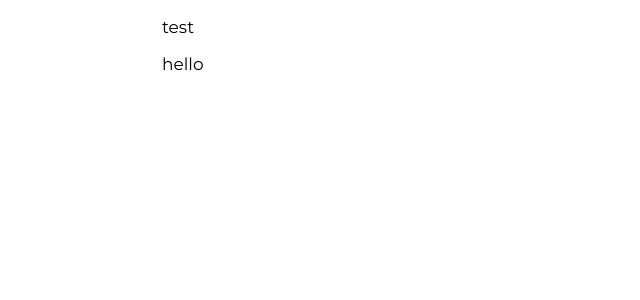
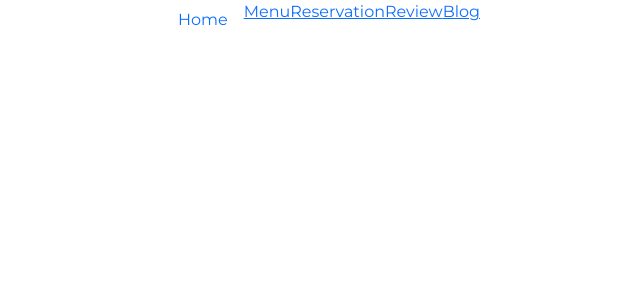
Before and after one commit to 27ManishaPatel/meal-sharing, a React app: page / in a window 1280 px wide. Shown: the top 300 px of the page, without its empty margins (222-862 px from the left). Built offline with nearby package versions, Linux system fonts and the light colour scheme.

Commit message:
created  routes

```diff
--- a/src/client/App.js
+++ b/src/client/App.js
@@ -1,22 +1,28 @@
+
+
 import React from "react";
-import { BrowserRouter as Router, Route, Switch } from "react-router-dom";
+import { BrowserRouter as Router, Route, Routes } from "react-router-dom";
 import TestComponent from "./components/TestComponent/TestComponent";
+import Home from "./Home";
+//import Navbar from "./Navbar";
+import Menu from './Menu';
+import Reservation from "./Reservation";
+import Review from "./Review";
+import Blog from "./Blog";
 
 function App() {
   return (
-    <Router>
-      <Route exact path="/">
-        <p>test</p>
-        <p>hello</p>
-      </Route>
-      <Route exact path="/lol">
-        <p>lol</p>
-      </Route>
-      <Route exact path="/test-component">
-        <TestComponent></TestComponent>
-      </Route>
-    </Router>
+    <div>
+      <Routes>
+      <Route  exact path="/" element={<Home /> } />
+      <Route  exact path="Menu" element={<Menu /> } />
+      <Route  exact path="Reservation" element={<Reservation /> } />
+      <Route  exact path="Review" element={<Review /> } />
+      <Route  exact path="Blog" element={<Blog /> } />
+      </Routes>
+
+    </div>
+
   );
 }
-
 export default App;
--- /dev/null
+++ b/src/client/Blog.js
@@ -0,0 +1,7 @@
+import React from 'react';
+
+export default function Blog (){
+    return(
+        <p>Blog</p>
+    )
+}
--- /dev/null
+++ b/src/client/Home.js
@@ -0,0 +1,29 @@
+import React from "react";
+//import logo from './assets/images/meal'
+import 'bootstrap/dist/css/bootstrap.min.css';
+import { Outlet, Link } from "react-router-dom";
+
+export default function Home() {
+    return (
+        <div className="mealName">
+            <header>
+                <nav>
+                    <ul className="nav">
+                        <li className="nav-item"><Link className="nav-link active" to="/">Home</Link></li>
+                        <li className="nav-item"><Link to="/Menu">Menu</Link></li>
+                        <li className="nav-item"><Link to="/Reservation">Reservation</Link></li>
+                        <li className="nav-item"><Link to="/Review">Review</Link></li>
+                        <li className="nav-item"><Link to="/Blog">Blog</Link></li>
+                    </ul>
+                </nav>
+                <Outlet />
+            </header>
+            <main>
+
+            </main>
+            <footer>
+
+            </footer>
+        </div>
+    );
+}
--- /dev/null
+++ b/src/client/Menu.js
@@ -0,0 +1,7 @@
+import React from 'react';
+
+export default function Menu (){
+    return(
+        <p>Menu</p>
+    )
+}
--- /dev/null
+++ b/src/client/Navbar.js
@@ -0,0 +1,56 @@
+import React from 'react';
+import 'bootstrap/dist/css/bootstrap.min.css';
+
+export default function Navbar() {
+    return(
+        <div>
+            <div>
+      <nav className="navbar navbar-dark navbar-expand bg-primary fixed-top">
+        <div className="container">
+          <button
+            className="navbar-toggler"
+            type="button"
+            data-toggle="collapse"
+            data-target="#Navbar"
+          >
+            <span className="navbar-toggler-icon"></span>
+          </button>
+          <a className="navbar-brand" href="#">
+            MealSharingApp
+          </a>
+          <div className="collapse navbar-collapse" id="Navbar">
+            <ul className="navbar-nav mr-auto">
+              <li className="nav-item">
+                <a className="nav-link" href=".Home">
+                  <span className="fa fa-info"></span>Home
+                </a>
+              </li>
+              <li className="nav-item">
+                <a className="nav-link" href="./meal-display">
+                  <span className="fa fa-info fa-lg"></span>Meal
+                </a>
+              </li>
+              <li className="nav-item">
+                <a className="nav-link" href="reservation">
+                  <span className="fa fa-address-card fa-lg"></span>
+                  ViewReservation
+                </a>
+              </li>
+              <li className="nav-item">
+                <a className="nav-link" href="give-reviews">
+                  <span className="fa fa-address-card fa-lg"></span>GiveReview
+                </a>
+              </li>
+              <li className="nav-item">
+                <a className="nav-link" href="./contact">
+                  <span className="fa fa-address-card fa-lg"></span>Contact
+                </a>
+              </li>
+            </ul>
+          </div>
+        </div>
+      </nav>
+    </div>
+        </div>
+    )
+}
--- /dev/null
+++ b/src/client/Reservation.js
@@ -0,0 +1,7 @@
+import React from 'react';
+
+export default function Reservation (){
+    return(
+        <p>Reservation</p>
+    )
+}
--- /dev/null
+++ b/src/client/Review.js
@@ -0,0 +1,7 @@
+import React from 'react';
+
+export default function Review (){
+    return(
+        <p>Review</p>
+    )
+}
```
Also changed, not shown: src/client/assets/images/meal-logo.jpg (added), src/client/assets/images/meal.png (added).
